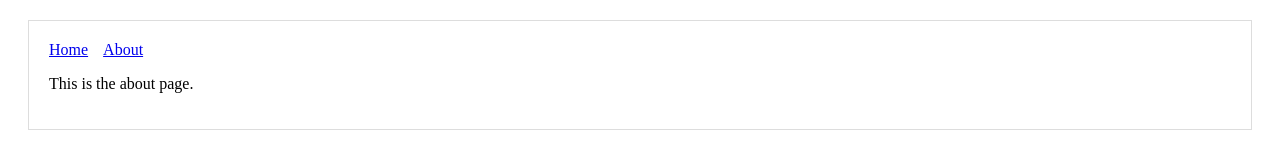
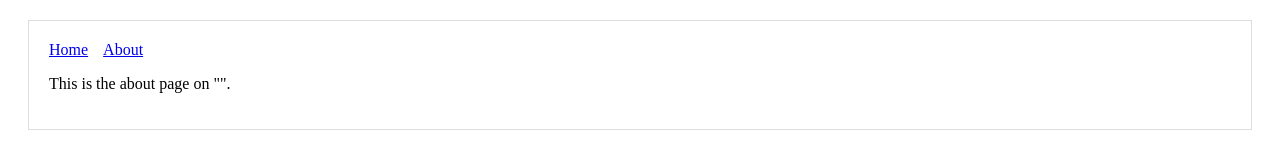
Before and after one commit to bbs-smuller/react-next, a Next.js app: page /about in a window 1280 px wide. Shown: the top 165 px of the page. Built offline with nearby package versions, Linux system fonts and the light colour scheme.

Commit message:
Refactor about.js as a React Component

```diff
--- a/pages/about.js
+++ b/pages/about.js
@@ -1,12 +1,23 @@
 import Head from 'next/head'
+import React from 'react'
 import Layout from '../components/AppLayout'
 
-export default () => (
+export default class AboutPage extends React.Component {
+	static async getInitialProps({ req }) {
+		const userAgent = req ? req.headers['user-agent'] : navigator.userAgent
+
+		return { userAgent }
+	}
+
+	render() {
+		return (
 			<Layout>
 				<Head>
 					<title>React - NextJS _ About page</title>
 					<meta name="viewport" content="initial-scale=1.2, width=device-width" key="meta_viewport"/>
 				</Head>
-		<p>This is the about page.</p>
+				<p>This is the about page on "{this.props.userAgent}".</p>
 			</Layout>
 		)
+	}
+}
```
Lines whose indentation alone changed are shown as unchanged.
